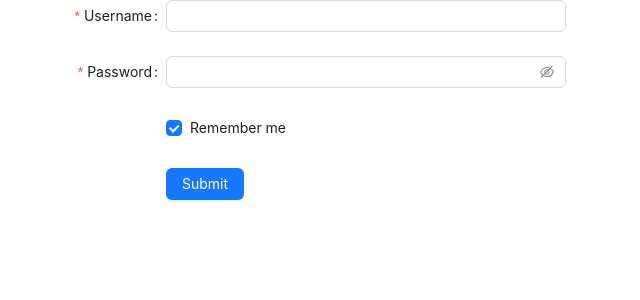
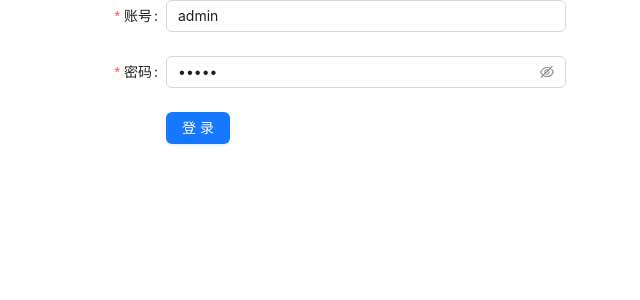
Before and after one commit to neroHua/nero-accounting-frontend, a React (Create React App) app: page /login in a window 1280 px wide. Shown: the top 300 px of the page, without its empty margins (34-674 px from the left). Built offline with nearby package versions, Linux system fonts and the light colour scheme.

Commit message:
Create index.tsx

```diff
--- a/src/pages/login/index.tsx
+++ b/src/pages/login/index.tsx
@@ -1,24 +1,16 @@
-import React, { useState, useEffect } from 'react';
-import { Button, Checkbox, Form, Input } from 'antd';
+import React, { useState } from 'react';
+import { Button, Form, Input } from 'antd';
+import { loginService} from '../../service/login/login.js';
 
-
-interface LoginFormProps {
-  title: string;
-  modalVisible: boolean;
-  handleOk: any;
-  handleCancel: any;
-  data: any;
-}
-
-const LoginForm: React.FC<LoginFormProps> = props => {
-  const { title, modalVisible, handleOk, handleCancel, data } = props;
+const LoginForm: React.FC = props => {
 
   const [user, setUser] = useState({
-    name: 'admin',
+    userId: 'admin',
     password: 'admin',
   });
 
   const onFinish = (values: any) => {
+    loginService(values);
     console.log('Success:', values);
   };
 
@@ -33,34 +25,30 @@ const LoginForm: React.FC<LoginFormProps> = props => {
         labelCol={{ span: 8 }}
         wrapperCol={{ span: 16 }}
         style={{ maxWidth: 600 }}
-        initialValues={{ remember: true }}
+        initialValues={ user }
         onFinish={onFinish}
         onFinishFailed={onFinishFailed}
         autoComplete="off"
       >
         <Form.Item
-          label="Username"
-          name="username"
-          rules={[{ required: true, message: 'Please input your username!' }]}
+          label="账号"
+          name="userId"
+          rules={[{ required: true, message: '请输入账号！' }]}
         >
           <Input />
         </Form.Item>
 
         <Form.Item
-          label="Password"
+          label="密码"
           name="password"
-          rules={[{ required: true, message: 'Please input your password!' }]}
+          rules={[{ required: true, message: '请输入密码！' }]}
         >
           <Input.Password />
         </Form.Item>
 
-        <Form.Item name="remember" valuePropName="checked" wrapperCol={{ offset: 8, span: 16 }}>
-          <Checkbox>Remember me</Checkbox>
-        </Form.Item>
-
         <Form.Item wrapperCol={{ offset: 8, span: 16 }}>
           <Button type="primary" htmlType="submit">
-            Submit
+            登录
           </Button>
         </Form.Item>
       </Form>
```
